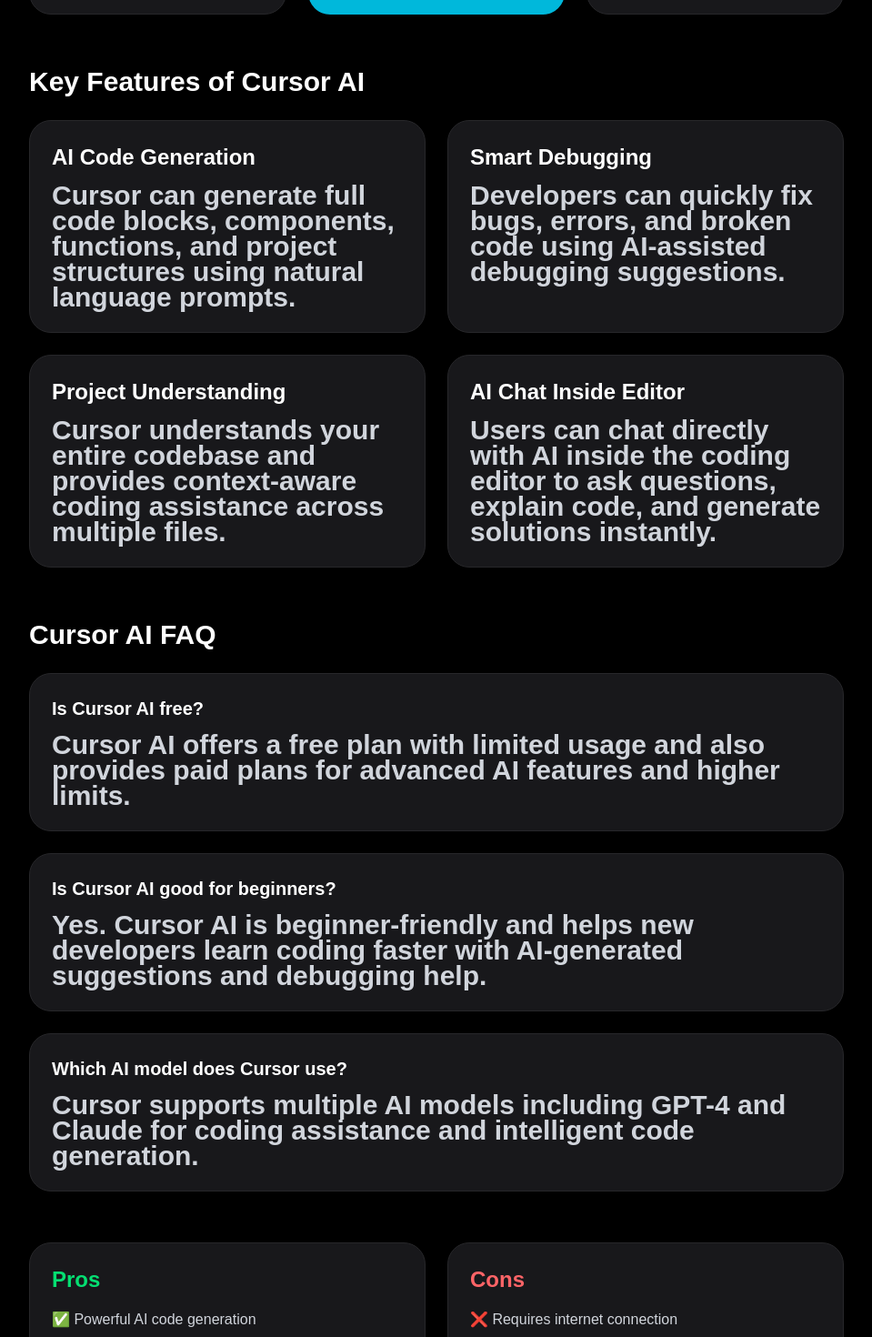
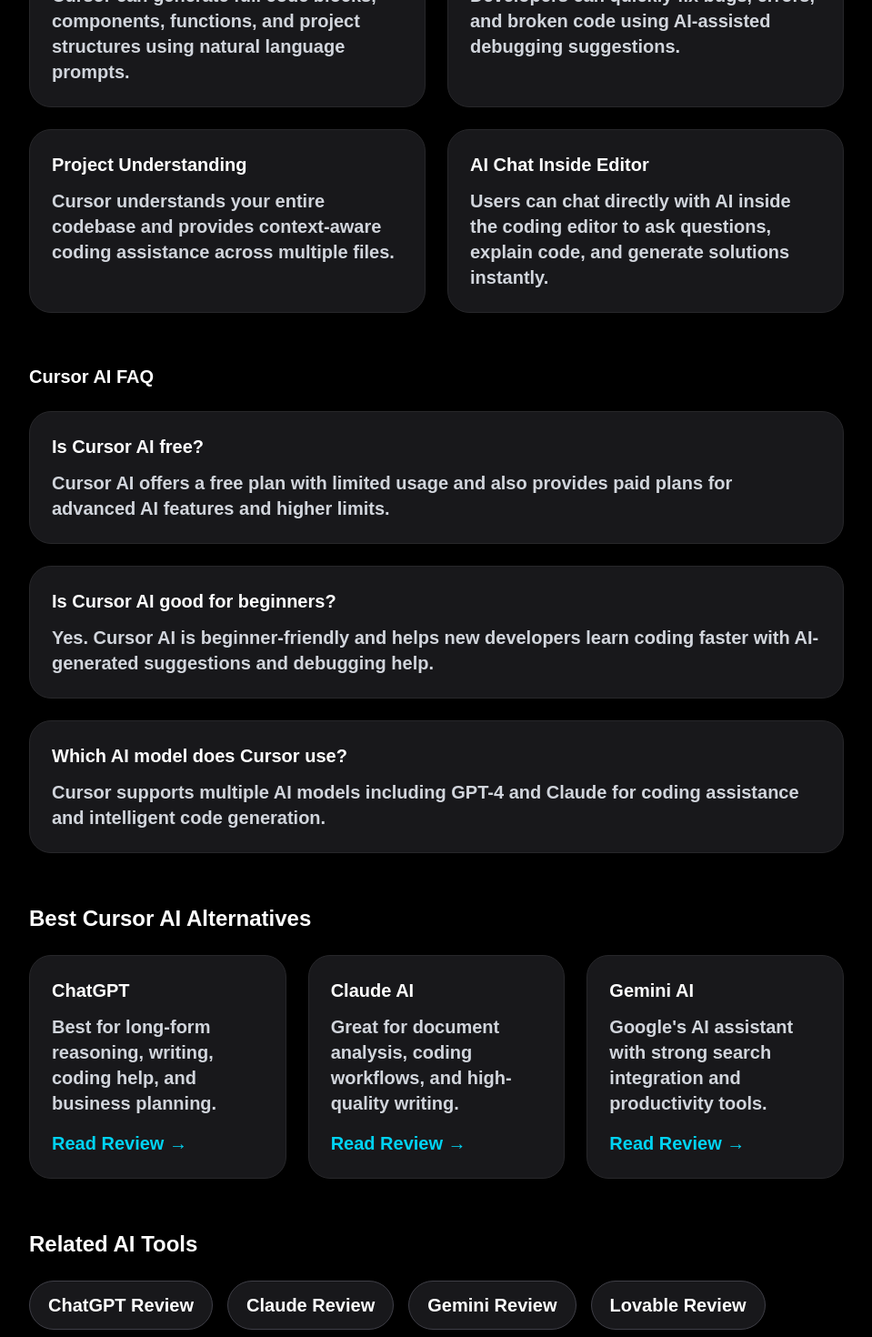
Before and after one commit to kahlok996-boop/smartaistack, a Next.js app: page /cursor-review in a window 1280 px wide. Shown: the part 1330-2800 px from the top of the page at 91% size, without its empty margins (160-1119 px from the left). Built offline with nearby package versions, Linux system fonts and the light colour scheme.

Commit message:
add alternatives and final verdict

```diff
--- a/app/cursor-review/page.tsx
+++ b/app/cursor-review/page.tsx
@@ -4,7 +4,7 @@
       <div className="max-w-4xl mx-auto">
         <p className="text-cyan-400 font-semibold mb-4">AI Assistant Tools</p>
 
-        <h1 className="text-3xl md:text-6xl font-bold mb-6">
+        <h1 className="text-2xl md:text-6xl font-bold mb-6">
           Cursor AI Review 2026
         </h1>
 
@@ -13,7 +13,7 @@
         </p>
 
         <div className="bg-zinc-900 border border-white/10 rounded-3xl p-8 mb-12">
-          <h2 className="text-3xl font-bold mb-6">Quick Verdict</h2>
+          <h2 className="text-xl font-bold mb-6">Quick Verdict</h2>
 
           <div className="grid md:grid-cols-2 gap-6">
             <div>
@@ -39,17 +39,17 @@
         </div>
 
         <section className="mb-14">
-          <h2 className="text-3xl font-bold mb-5">What is Cursor AI?</h2>
+          <h2 className="text-xl font-bold mb-5">What is Cursor AI?</h2>
           <p className="text-gray-300 leading-8">
           Cursor is a coding editor that combines AI chat, autocomplete, code generation, debugging, and project understanding in one workspace. It helps users write code, fix errors, understand files, and build real projects faster than using a normal code editor.
           </p>
         </section>
 
         <section className="mb-14">
-  <h2 className="text-3xl font-bold mb-6">
+  <h2 className="text-xl font-bold mb-6">
     Cursor AI Pros & Cons
     <section className="mb-14">
-  <h2 className="text-3xl font-bold mb-6">
+  <h2 className="text-xl font-bold mb-6">
     Cursor AI Pricing
   </h2>
 
@@ -60,7 +60,7 @@
         Free
       </h3>
 
-      <p className="text-cyan-400 text-2xl font-bold mb-4">
+      <p className="text-cyan-400 text-xl font-bold mb-4">
         $0
       </p>
 
@@ -96,7 +96,7 @@
         Business
       </h3>
 
-      <p className="text-cyan-400 text-3xl font-bold mb-4">
+      <p className="text-cyan-400 text-xl font-bold mb-4">
         Custom
       </p>
 
@@ -111,14 +111,14 @@
 </section>
 
 <section className="mb-14">
-  <h2 className="text-3xl font-bold mb-6">
+  <h2 className="text-xl font-bold mb-6">
     Key Features of Cursor AI
   </h2>
 
   <div className="grid md:grid-cols-2 gap-6">
 
     <div className="bg-zinc-900 border border-zinc-800 rounded-3xl p-6">
-      <h3 className="text-2xl font-bold mb-3">
+      <h3 className="text-xl font-bold mb-3">
         AI Code Generation
       </h3>
 
@@ -129,7 +129,7 @@
     </div>
 
     <div className="bg-zinc-900 border border-zinc-800 rounded-3xl p-6">
-      <h3 className="text-2xl font-bold mb-3">
+      <h3 className="text-xl font-bold mb-3">
         Smart Debugging
       </h3>
 
@@ -140,7 +140,7 @@
     </div>
 
     <div className="bg-zinc-900 border border-zinc-800 rounded-3xl p-6">
-      <h3 className="text-2xl font-bold mb-3">
+      <h3 className="text-xl font-bold mb-3">
         Project Understanding
       </h3>
 
@@ -151,7 +151,7 @@
     </div>
 
     <div className="bg-zinc-900 border border-zinc-800 rounded-3xl p-6">
-      <h3 className="text-2xl font-bold mb-3">
+      <h3 className="text-xl font-bold mb-3">
         AI Chat Inside Editor
       </h3>
 
@@ -164,7 +164,7 @@
   </div>
 </section>
 <section className="mb-14">
-  <h2 className="text-3xl font-bold mb-6">
+  <h2 className="text-xl font-bold mb-6">
     Cursor AI FAQ
   </h2>
 
@@ -205,12 +205,131 @@
 
   </div>
 </section>
+<section className="mb-14">
+  <h2 className="text-2xl font-bold mb-6">
+    Best Cursor AI Alternatives
+  </h2>
+
+  <div className="grid md:grid-cols-3 gap-6">
+
+    <div className="bg-zinc-900 border border-zinc-800 rounded-3xl p-6">
+      <h3 className="text-xl font-bold mb-3">
+        ChatGPT
+      </h3>
+
+      <p className="text-gray-300 leading-7 mb-4">
+        Best for long-form reasoning, writing, coding help,
+        and business planning.
+      </p>
+
+      <a
+        href="/chatgpt-review"
+        className="text-cyan-400 font-semibold"
+      >
+        Read Review →
+      </a>
+    </div>
+
+    <div className="bg-zinc-900 border border-zinc-800 rounded-3xl p-6">
+      <h3 className="text-xl font-bold mb-3">
+        Claude AI
+      </h3>
+
+      <p className="text-gray-300 leading-7 mb-4">
+        Great for document analysis, coding workflows,
+        and high-quality writing.
+      </p>
+
+      <a
+        href="/claude-review"
+        className="text-cyan-400 font-semibold"
+      >
+        Read Review →
+      </a>
+    </div>
+
+    <div className="bg-zinc-900 border border-zinc-800 rounded-3xl p-6">
+      <h3 className="text-xl font-bold mb-3">
+        Gemini AI
+      </h3>
+
+      <p className="text-gray-300 leading-7 mb-4">
+        Google's AI assistant with strong search integration
+        and productivity tools.
+      </p>
+
+      <a
+        href="/gemini-review"
+        className="text-cyan-400 font-semibold"
+      >
+        Read Review →
+      </a>
+    </div>
+
+  </div>
+</section>
+
+<section className="mb-14">
+  <h2 className="text-2xl font-bold mb-6">
+    Related AI Tools
+  </h2>
+
+  <div className="flex flex-wrap gap-4">
+
+    <a
+      href="/chatgpt-review"
+      className="bg-zinc-900 border border-zinc-700 px-5 py-3 rounded-full hover:bg-zinc-800"
+    >
+      ChatGPT Review
+    </a>
+
+    <a
+      href="/claude-review"
+      className="bg-zinc-900 border border-zinc-700 px-5 py-3 rounded-full hover:bg-zinc-800"
+    >
+      Claude Review
+    </a>
+
+    <a
+      href="/gemini-review"
+      className="bg-zinc-900 border border-zinc-700 px-5 py-3 rounded-full hover:bg-zinc-800"
+    >
+      Gemini Review
+    </a>
+
+    <a
+      href="/lovable-review"
+      className="bg-zinc-900 border border-zinc-700 px-5 py-3 rounded-full hover:bg-zinc-800"
+    >
+      Lovable Review
+    </a>
+
+  </div>
+</section>
+
+<section className="mb-14">
+  <h2 className="text-2xl font-bold mb-5">
+    Final Verdict
+  </h2>
+
+  <p className="text-gray-300 leading-8">
+    Cursor AI is one of the best AI coding editors in 2026 for developers,
+    startups, indie hackers, and beginners who want faster workflows,
+    smarter debugging, and AI-assisted software development.
+  </p>
+
+  <p className="text-gray-300 leading-8 mt-6">
+    If you want an AI-powered coding environment that combines autocomplete,
+    AI chat, debugging, and project understanding in one editor,
+    Cursor is absolutely worth trying.
+  </p>
+</section>
   </h2>
 
   <div className="grid md:grid-cols-2 gap-6">
 
     <div className="bg-zinc-900 border border-zinc-800 rounded-3xl p-6">
-      <h3 className="text-2xl font-bold text-green-400 mb-4">
+      <h3 className="text-xl font-bold text-green-400 mb-4">
         Pros
       </h3>
 
@@ -224,7 +343,7 @@
     </div>
 
     <div className="bg-zinc-900 border border-zinc-800 rounded-3xl p-6">
-      <h3 className="text-2xl font-bold text-red-400 mb-4">
+      <h3 className="text-xl font-bold text-red-400 mb-4">
         Cons
       </h3>
 
@@ -241,7 +360,7 @@
 </section>
 
         <section className="mb-14">
-          <h2 className="text-3xl font-bold mb-5">Is Cursor Worth It?</h2>
+          <h2 className="text-xl font-bold mb-5">Is Cursor Worth It?</h2>
           <p className="text-gray-300 leading-8">
             Yes. Cursor is one of the best AI tools for creators, students,
             business owners, and developers who need high-quality thinking,
```
